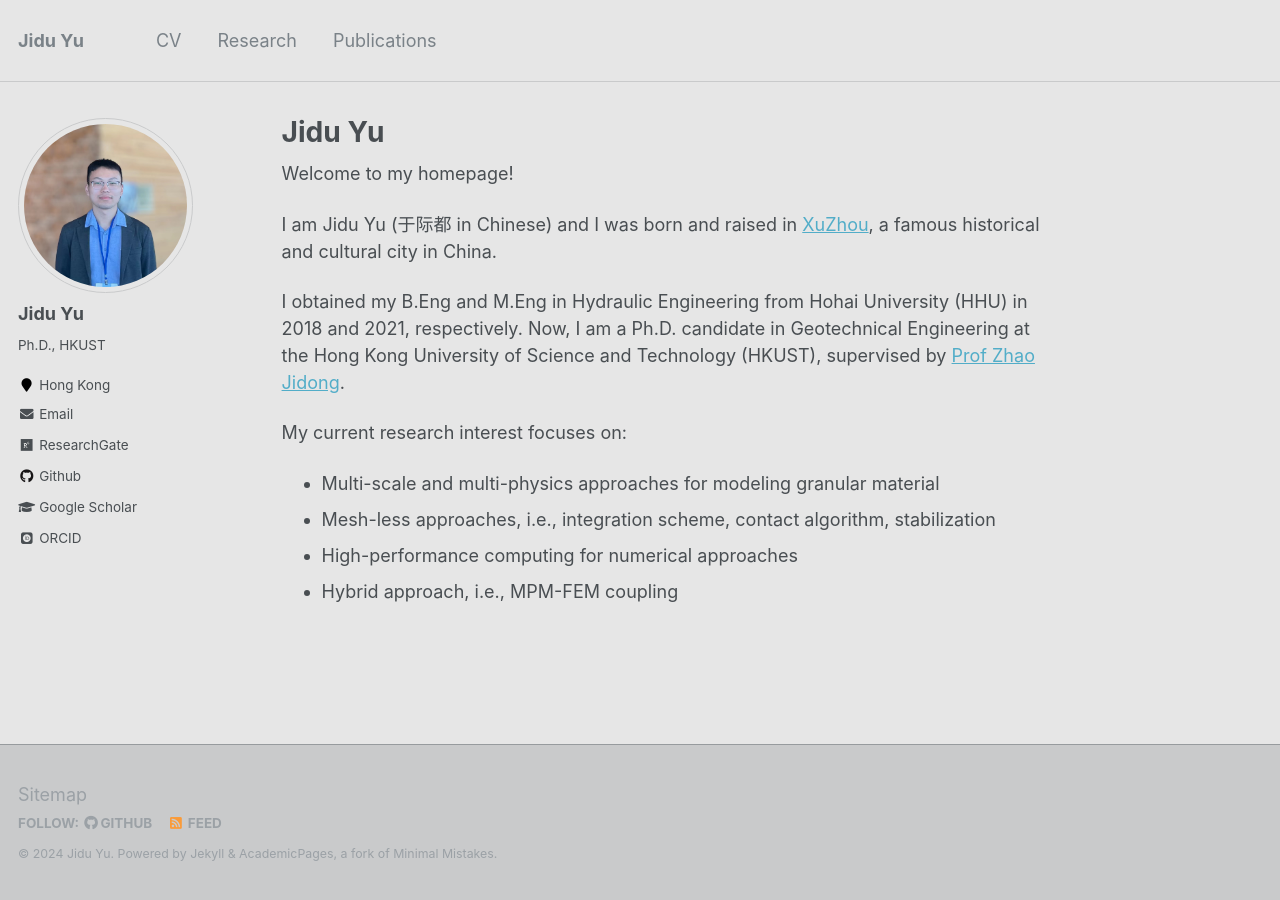
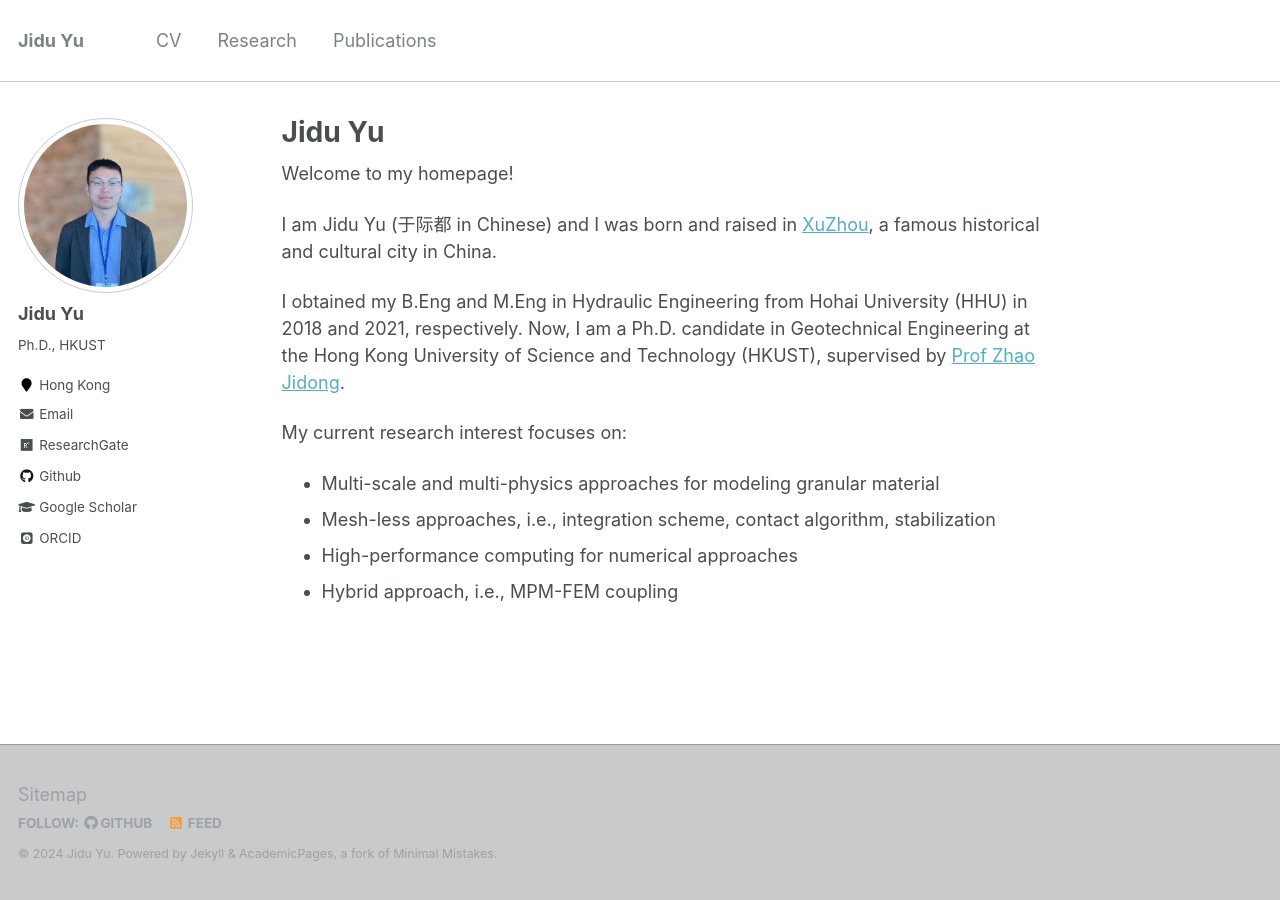
Before and after one commit to yujidu/yujidu.github.io, a Jekyll site: the page built from _pages/aboutme.md, in a window 1280 px wide. Built offline with Jekyll 4.4.1, drawn with Linux system fonts in a browser that asks for light colours; some web fonts are replaced.

Commit message:
background color

```diff
--- a/_sass/_variables.scss
+++ b/_sass/_variables.scss
@@ -54,7 +54,7 @@ $light-gray                 : mix(rgb(180, 180, 180), $gray, 50%);
 $lighter-gray               : mix(rgb(210, 210, 210), $gray, 90%);
 
 $body-color                 : rgb(255, 255, 255);
-$background-color           : rgb(230, 230, 230);
+$background-color           : rgb(255, 255, 255);
 $code-background-color      : #ffffff;
 $code-background-color-dark : $light-gray;
 $text-color                 : $dark-gray;
```
